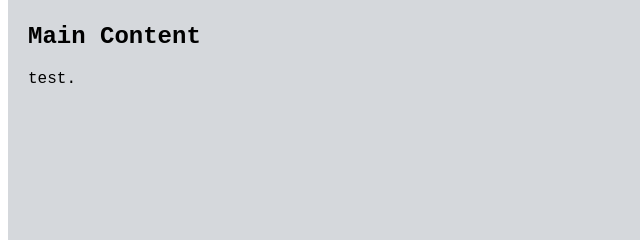
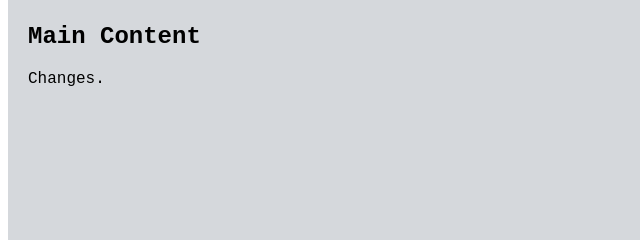
Before and after one commit to HughStanway/HughStanway.github.io, a plain HTML site: page index.html in a window 1280 px wide. Shown: the part 215-455 px from the top of the page, 0-640 px from the left. Drawn offline with Linux system fonts and the light colour scheme.

Commit message:
Update index.html

```diff
--- a/index.html
+++ b/index.html
@@ -37,7 +37,7 @@
 
         <div class="column middle">
           <h2>Main Content</h2>
-          <p>test.</p>
+          <p>Changes.</p>
         </div>
 
         <div class="column side">
```
